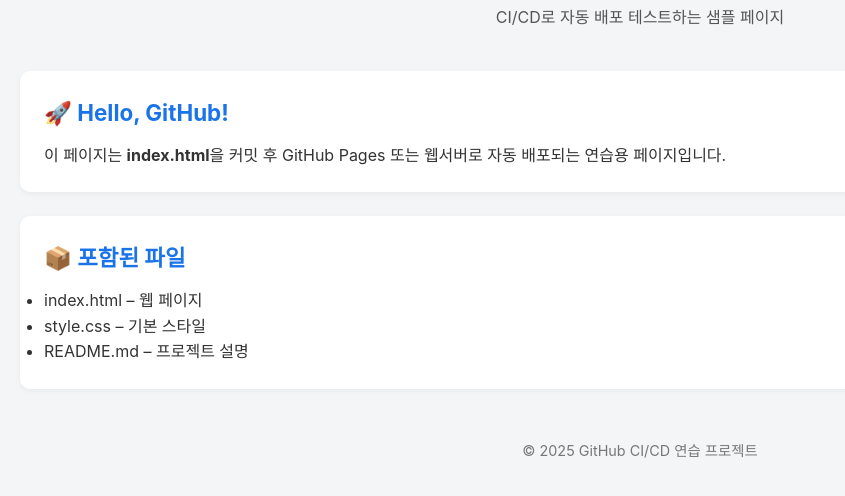
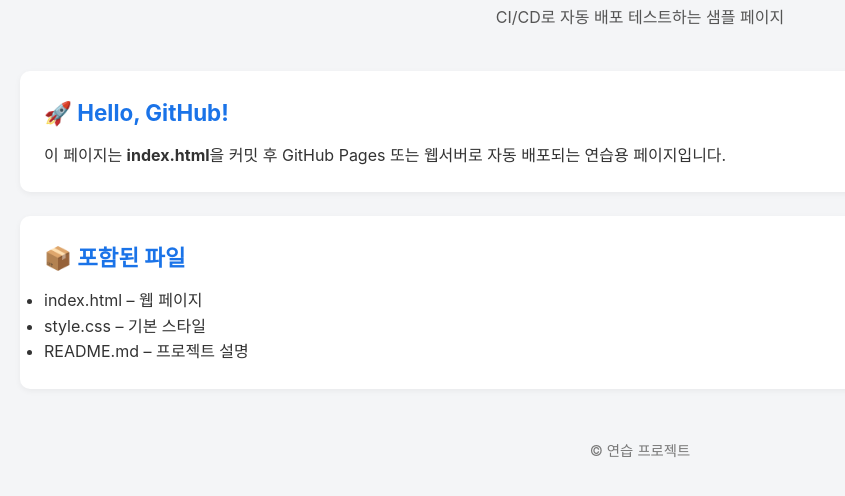
Before and after one commit to zito0314/test01, a plain HTML site: page index.html in a window 1280 px wide. Shown: the part 74-570 px from the top of the page, without its empty margins (0-845 px from the left). Drawn offline with Linux system fonts and the light colour scheme.

Commit message:
텍스트수정

```diff
--- a/index.html
+++ b/index.html
@@ -29,7 +29,7 @@
   </section>
 
   <footer class="footer">
-    <p>© 2025 GitHub CI/CD 연습 프로젝트</p>
+    <p>© 연습 프로젝트</p>
   </footer>
 </body>
 </html>
```
